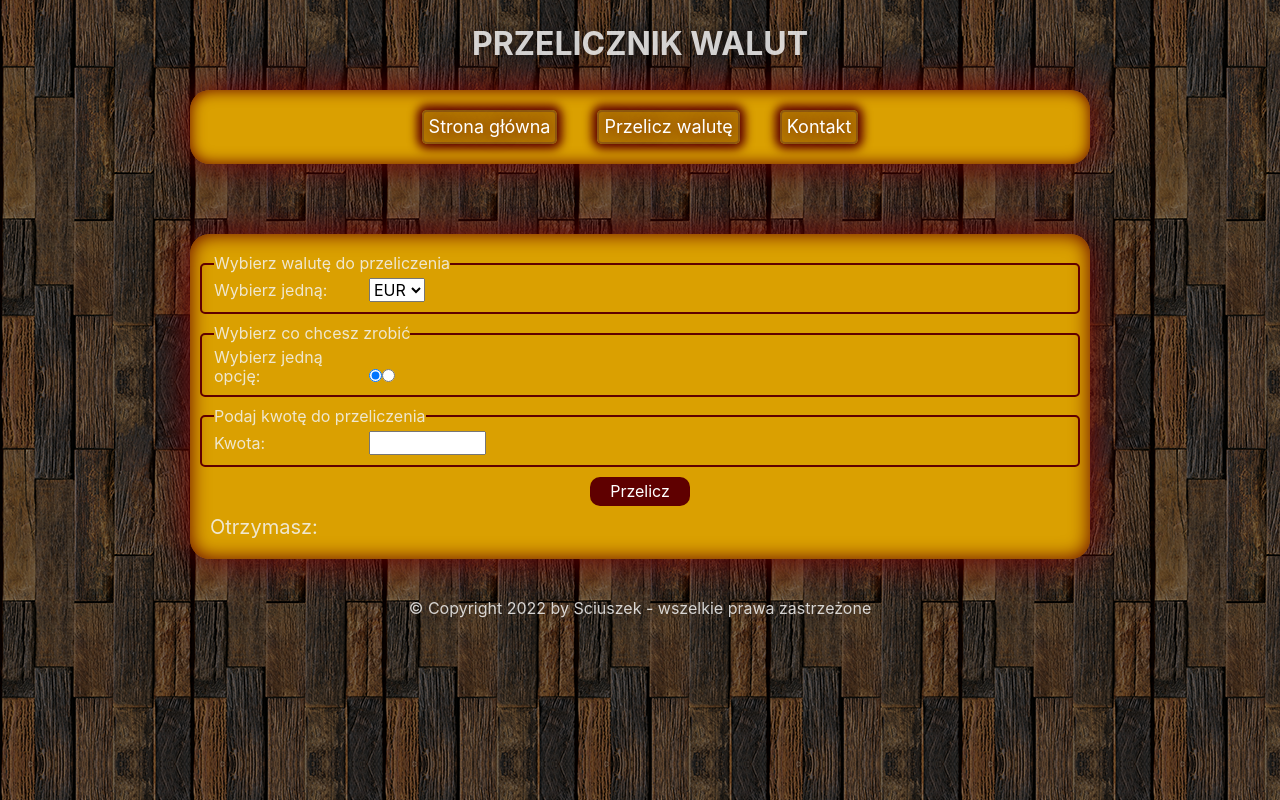
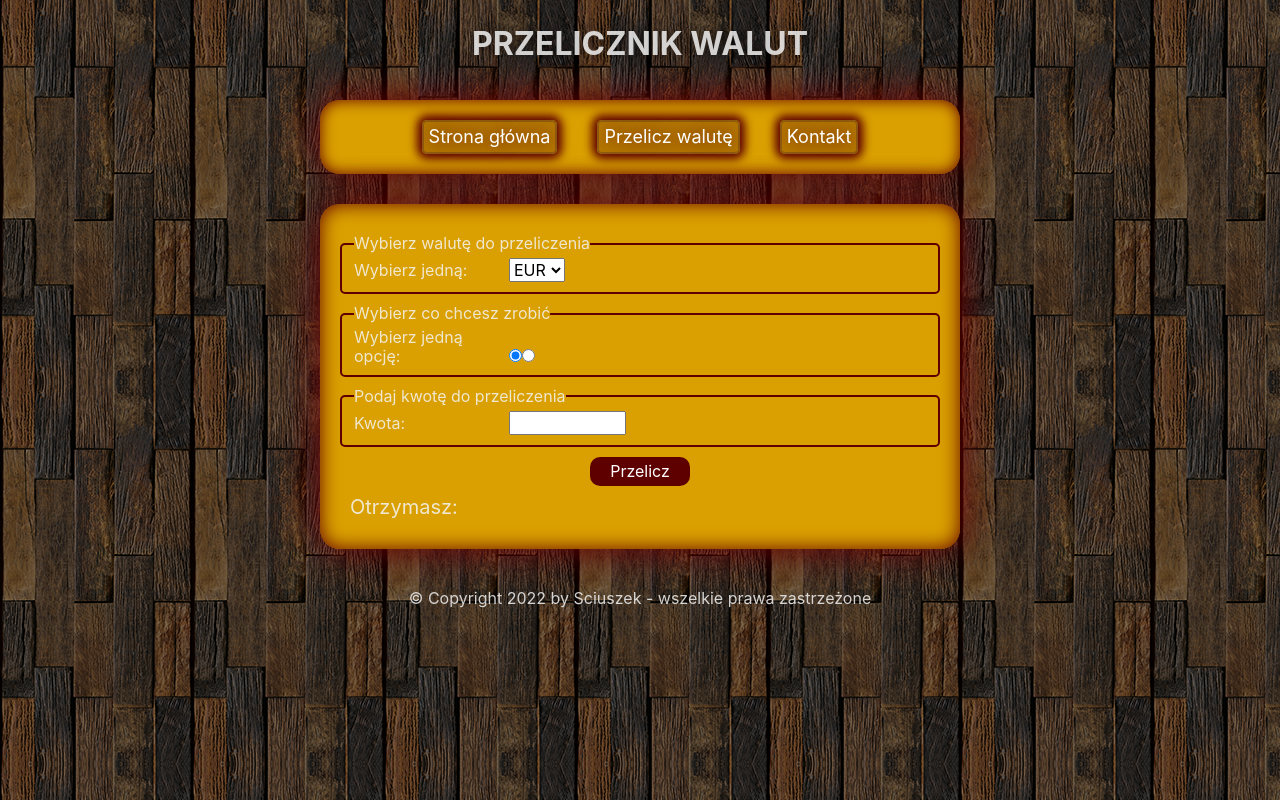
Before and after one commit to sersicoh/currency-calc-with-react, a React (Create React App) app: page / in a window 1280 px wide. Built offline with nearby package versions, Linux system fonts and the light colour scheme.

Commit message:
fix styles for better look

```diff
--- a/src/Form/style.css
+++ b/src/Form/style.css
@@ -1,8 +1,10 @@
 .form{
     border: 0px solid rgb(95, 0, 0);
-    padding: 10px;
+    margin: 0 auto;
+    margin-bottom: 30px;
+    padding: 20px;
     border-radius: 20px;
     box-shadow: inset rgb(96 0 0) 0px 0px 19px 0px, rgb(116 0 0) 0px 0px 40px 0px;
     background-color: rgb(218, 160, 1);
-    /* max-width: 600px; */
+    max-width: 600px;
 }
--- a/src/Navigation/style.css
+++ b/src/Navigation/style.css
@@ -1,10 +1,12 @@
 .navigation {
     background-color: rgb(218, 160, 1);
+    margin: 10px auto;
     border-radius: 20px;
     box-shadow: inset rgb(96 0 0) 0px 0px 15px 0px, rgb(116 0 0) 0px 0px 40px 0px;
-    /* max-width: 600px; */
     text-align: center;
-    margin-bottom: 70px;
+    margin-bottom: 30px;
+    padding: 0 20px;
+    max-width: 600px;
 }
 
 .navigation__link {
```
